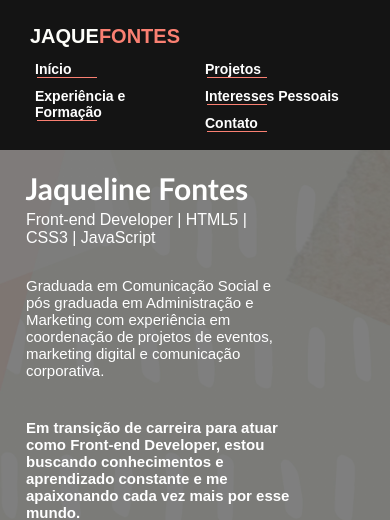
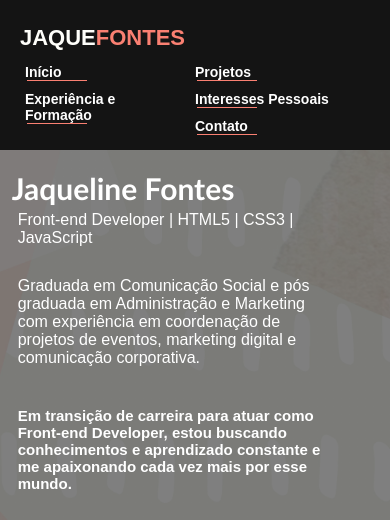
Before and after one commit to jaquefontes/cv-online-Jaqueline, a plain HTML site: page index.html in a window 390 px wide. Shown: the top 520 px of the page. Drawn offline with Linux system fonts and the light colour scheme.

Commit message:
ajustes responsividade

```diff
--- a/index.html
+++ b/index.html
@@ -23,7 +23,7 @@
     <header id="inicio">
         <div class="menu">
             <div class="container">
-                <h2 class="jaque">JAQUE<span class="fontes">FONTES</span></h2>
+                <h2 class="titulo-topo"><span class="jaque">JAQUE</span><span class="fontes">FONTES</span></h2>
                 <nav class="topicos-menu">
                     <a href="#inicio">Início</a>
                     <a href="#projetos">Projetos</a>
--- a/style/responsive.css
+++ b/style/responsive.css
@@ -1,26 +1,23 @@
 @media screen and (max-width: 1000px) {
   /* header */
 
-  header .container {
+  header .menu .container {
     display: flex;
     flex-direction: column;
     height: 110px;
   }
 
-  header .jaque,
-  header .fontes {
-    font-size: 20px;
+  header .titulo-topo {
+    font-size: 22px;
     margin-bottom: 8px;
-  }
-
-  header .jaque {
-    margin-left: -180px;
+    align-self: baseline;
   }
 
   .container .topicos-menu {
     font-size: 14px;
     padding: 5px;
-    margin-left: 30px;
+    align-self: baseline;
+    margin-left: 4%;
   }
 
   .container .topicos-menu a {
@@ -44,11 +41,6 @@
   main .container .titulo {
     font-size: 30px;
     margin-top: 130px;
-    margin-left: 2%;
-  }
-
-  main .container .descricao {
-    font-size: 15px;
   }
 
   main .container .descricao2 {
@@ -62,7 +54,8 @@
   }
 
   .principal .container {
-    width: 70%;
+    width: 80%;
+    margin-left: 3%;
   }
 
   /* botão */
@@ -106,6 +99,6 @@
   }
 
   .subtitulo {
-    margin-left: 5%;
+    margin-left: 3%;
   }
 }
--- a/style/style.css
+++ b/style/style.css
@@ -54,14 +54,15 @@ header .container {
   margin-top: 10px;
 }
 
-header .jaque {
+header .titulo-topo {
+  font-family: Arial, Helvetica, sans-serif;
   margin-left: 20px;
   color: var(--fundo-claro);
   font-size: 20px;
   font-weight: 800;
 }
 
-header .jaque .fontes {
+header .titulo-topo .fontes {
   color: salmon;
 }
 
```
